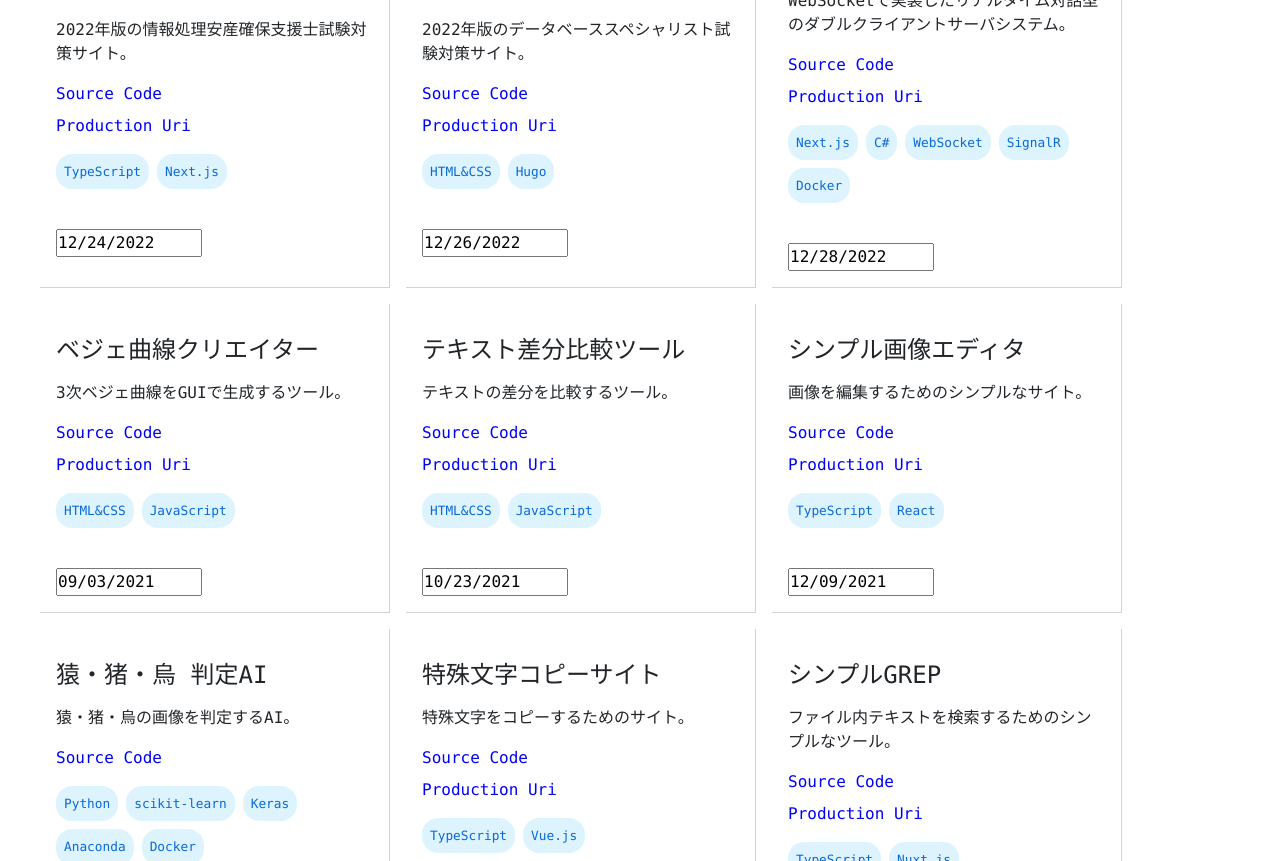
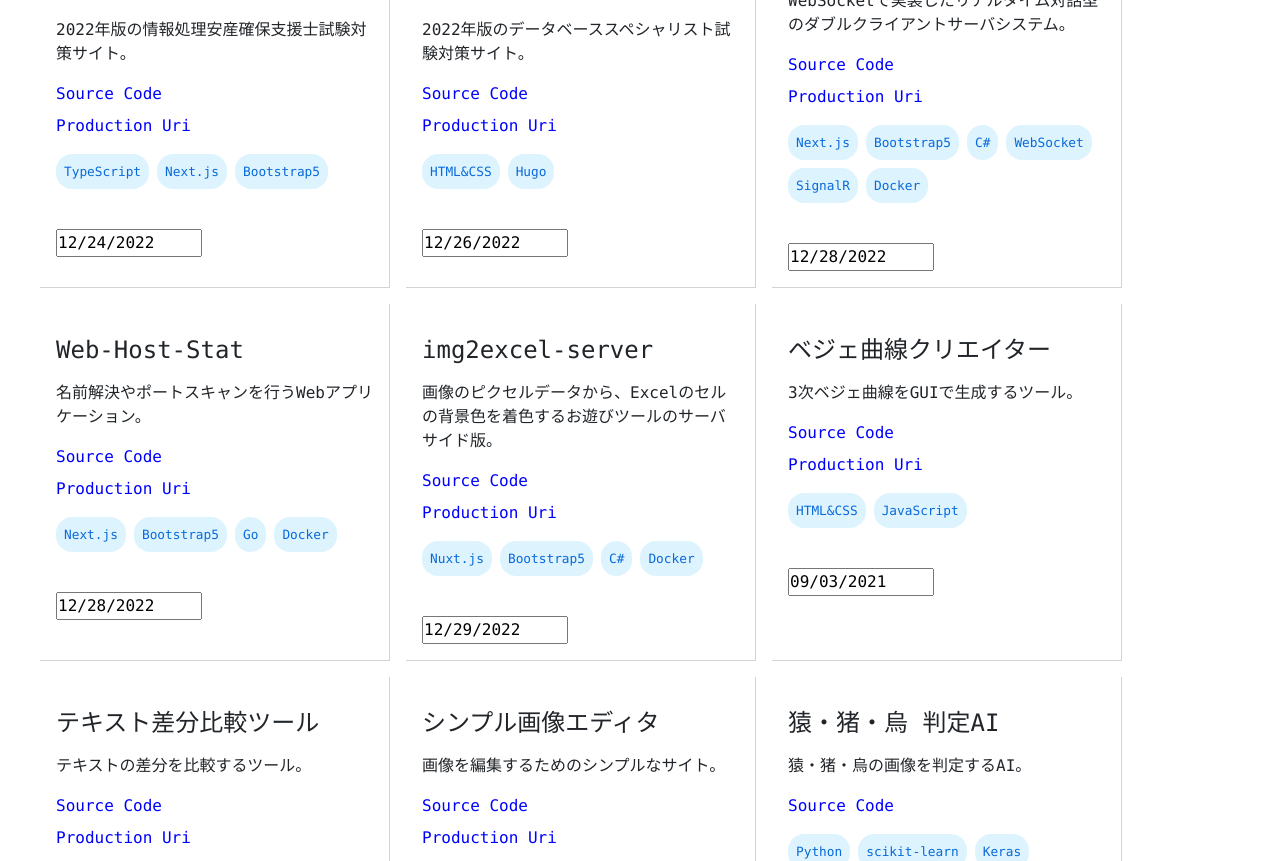
Before and after one commit to osawa-koki/osawa-koki, a Next.js app in the folder portfolio/: page /portfolio in a window 1280 px wide. Shown: the part 680-1541 px from the top of the page. Built offline with nearby package versions, Linux system fonts and the light colour scheme.

Commit message:
ポートフォリオ追加した。

```diff
--- a/portfolio/data/portfolio.ts
+++ b/portfolio/data/portfolio.ts
@@ -49,6 +49,7 @@ type Tech =
   | "SignalR"
   | "Machine Learning"
   | "AI"
+  | "Bootstrap5"
 
 type Portfolio = {
   name: string;
@@ -111,7 +112,7 @@ const portfolio: Portfolio[] = [
     repo_url: "https://github.com/osawa-koki/sorter-demo.ts",
     production_url: "https://osawa-koki.github.io/sorter-demo.ts/",
     created_at: new Date("2021-12-16"),
-    tech_used: ["TypeScript", "Next.js"],
+    tech_used: ["TypeScript", "Next.js", "Bootstrap5"],
     recommend: 5,
   },
   {
@@ -138,7 +139,7 @@ const portfolio: Portfolio[] = [
     repo_url: "https://github.com/osawa-koki/fractal-drawer.ts",
     production_url: "https://osawa-koki.github.io/fractal-drawer.ts/",
     created_at: new Date("2021-12-15"),
-    tech_used: ["TypeScript", "Next.js"],
+    tech_used: ["TypeScript", "Next.js", "Bootstrap5"],
     recommend: 5,
   },
   {
@@ -155,7 +156,7 @@ const portfolio: Portfolio[] = [
     repo_url: "https://github.com/simple-quiz-org",
     production_url: "https://simple-quiz.org/",
     created_at: new Date("2021-12-15"),
-    tech_used: ["TypeScript", "Next.js", "C#", "SQL Server", "Docker", "Nginx"],
+    tech_used: ["TypeScript", "Next.js", "Bootstrap5", "C#", "SQL Server", "Docker", "Nginx"],
     recommend: 5,
   },
   {
@@ -172,7 +173,7 @@ const portfolio: Portfolio[] = [
     repo_url: "https://github.com/osawa-koki/SC2022",
     production_url: "https://osawa-koki.github.io/SC2022/",
     created_at: new Date("2022-12-24"),
-    tech_used: ["TypeScript", "Next.js"],
+    tech_used: ["TypeScript", "Next.js", "Bootstrap5"],
     recommend: 4,
   },
   {
@@ -213,9 +214,27 @@ const portfolio: Portfolio[] = [
     name: "ShellConnected",
     description: "WebSocketで実装したリアルタイム対話型のダブルクライアントサーバシステム。",
     repo_url: "https://github.com/osawa-koki/ShellConnected",
-    production_url: "https://shellconnected.onrender.com/index.html",
+    production_url: "https://shellconnected.onrender.com/",
     created_at: new Date("2022-12-28"),
-    tech_used: ["Next.js", "C#", "WebSocket", "SignalR", "Docker"],
+    tech_used: ["Next.js", "Bootstrap5", "C#", "WebSocket", "SignalR", "Docker"],
+    recommend: 4,
+  },
+  {
+    name: "Web-Host-Stat",
+    description: "名前解決やポートスキャンを行うWebアプリケーション。",
+    repo_url: "https://github.com/osawa-koki/web-host-stat",
+    production_url: "https://web-host-stat.onrender.com/",
+    created_at: new Date("2022-12-28"),
+    tech_used: ["Next.js", "Bootstrap5", "Go", "Docker"],
+    recommend: 4,
+  },
+  {
+    name: "img2excel-server",
+    description: "画像のピクセルデータから、Excelのセルの背景色を着色するお遊びツールのサーバサイド版。",
+    repo_url: "https://github.com/osawa-koki/img2excel-server",
+    production_url: "https://img2excel.onrender.com/",
+    created_at: new Date("2022-12-29"),
+    tech_used: ["Nuxt.js", "Bootstrap5", "C#", "Docker"],
     recommend: 4,
   },
 ];
```
